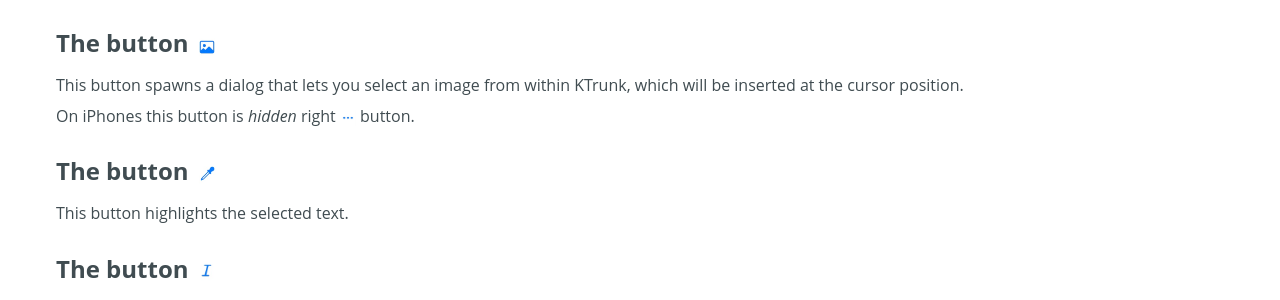
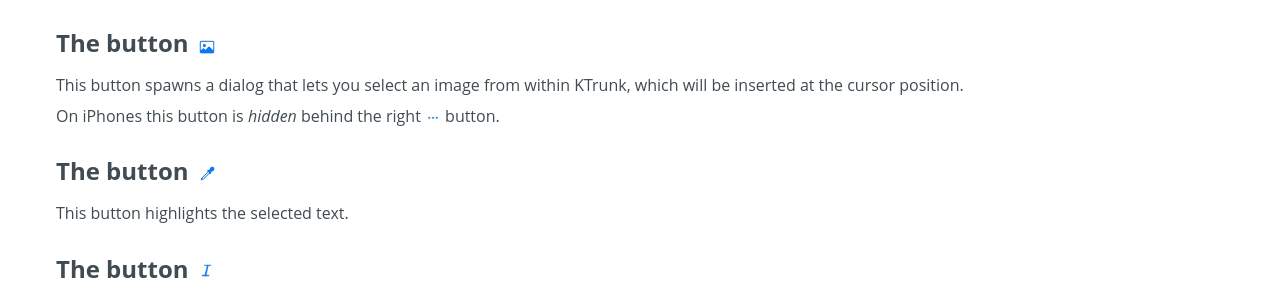
Before and after one commit to cs-LA/home, a Jekyll site: the page built from KTrunk/Manual/EditMode.md, in a window 1280 px wide. Shown: the part 3085-3385 px from the top of the page. Built offline with Jekyll 4.4.1, drawn with Linux system fonts in a browser that asks for light colours; our own code applies the rules of GitHub Pages for plain Markdown files.

Commit message:
Update EditMode.md

```diff
--- a/KTrunk/Manual/EditMode.md
+++ b/KTrunk/Manual/EditMode.md
@@ -214,7 +214,7 @@
   <span class="de">Diese Schaltfläche startet einen Dialog, in dem man ein in KTrunk gespeichertes Image selektieren kann, dass dann an der aktuellen Cursor-Position eingefügt wird.</span>
 </p>
 <p>
-  <span class="en">On iPhones this button is <i>hidden</i> right <img src="buttons/hEllip.jpg" class="inLine"> button.</span>
+  <span class="en">On iPhones this button is <i>hidden</i> behind the right <img src="buttons/hEllip.jpg" class="inLine"> button.</span>
   <span class="de">Auf iPhones <i>verbirgt</i> sich diese Schaltfläche hinter der rechten<img src="buttons/hEllip.jpg" class="inLine">-Schaltfläche.</span>
 </p>
 <h3>
```
